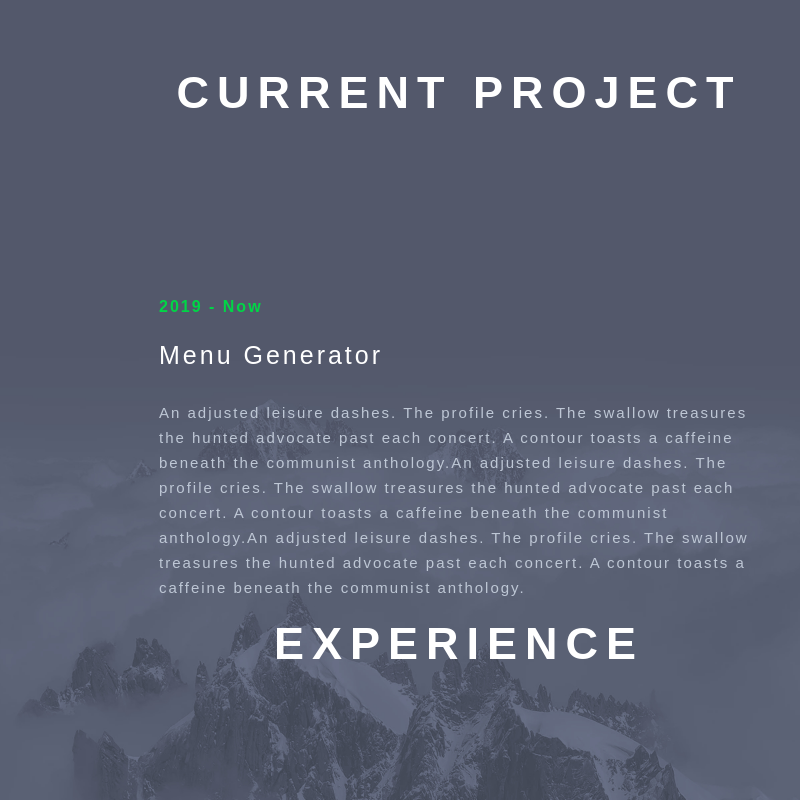
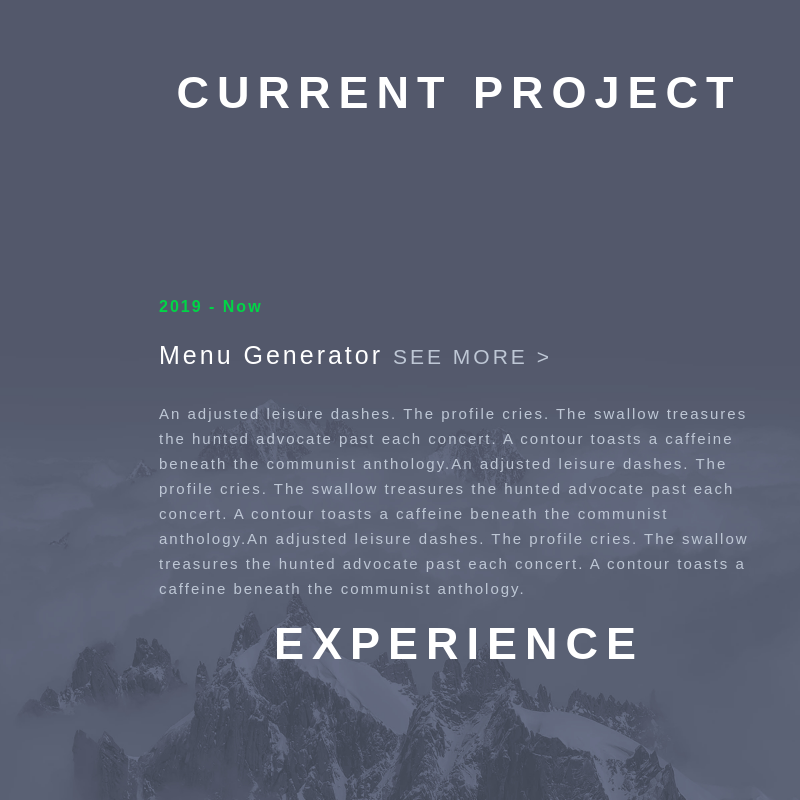
Before and after one commit to Ian-OBrien-503/menu_design, a website: page homepage/index.html in a window 1280 px wide. Shown: the part 1840-2640 px from the top of the page, without its empty margins (181-981 px from the left). Drawn offline with nearby package versions, Linux system fonts and the light colour scheme; a script that the page names is missing.

Commit message:
fix inline problem

```diff
--- a/homepage/index.html
+++ b/homepage/index.html
@@ -182,7 +182,10 @@
                     <!-- Project container -->
                     <div class="project_container">
                         <h2>2019 - Now</h2>
-                        <h3>Menu Generator</h3>
+                        <h3>
+                            <span>Menu Generator</span>
+                            <span class="dim"><a href="../menu/index.html"> SEE MORE &gt;</a></span>
+                        </h3>
                         <p>An adjusted leisure dashes. The profile cries. The swallow treasures the
                             hunted advocate past each concert. A contour toasts a caffeine beneath the communist
                             anthology.An
--- a/homepage/public/css/views.css
+++ b/homepage/public/css/views.css
@@ -512,6 +512,7 @@ header.fixed {
 
 .portfolio .pfcontainer a {
     color: rgb(54, 65, 84);
+    font-size: 21px;
 }
 
 /* End Portfolio */
@@ -587,6 +588,11 @@ header.fixed {
     letter-spacing: 3px;
     line-height: 1.9em;
     text-align: left;
+}
+
+.proj_exp .pe_container .project .project_container a{
+    color: #BEC7D5;
+    font-size: 21px;
 }
 
 .proj_exp .pe_container .project .project_container p {
```
